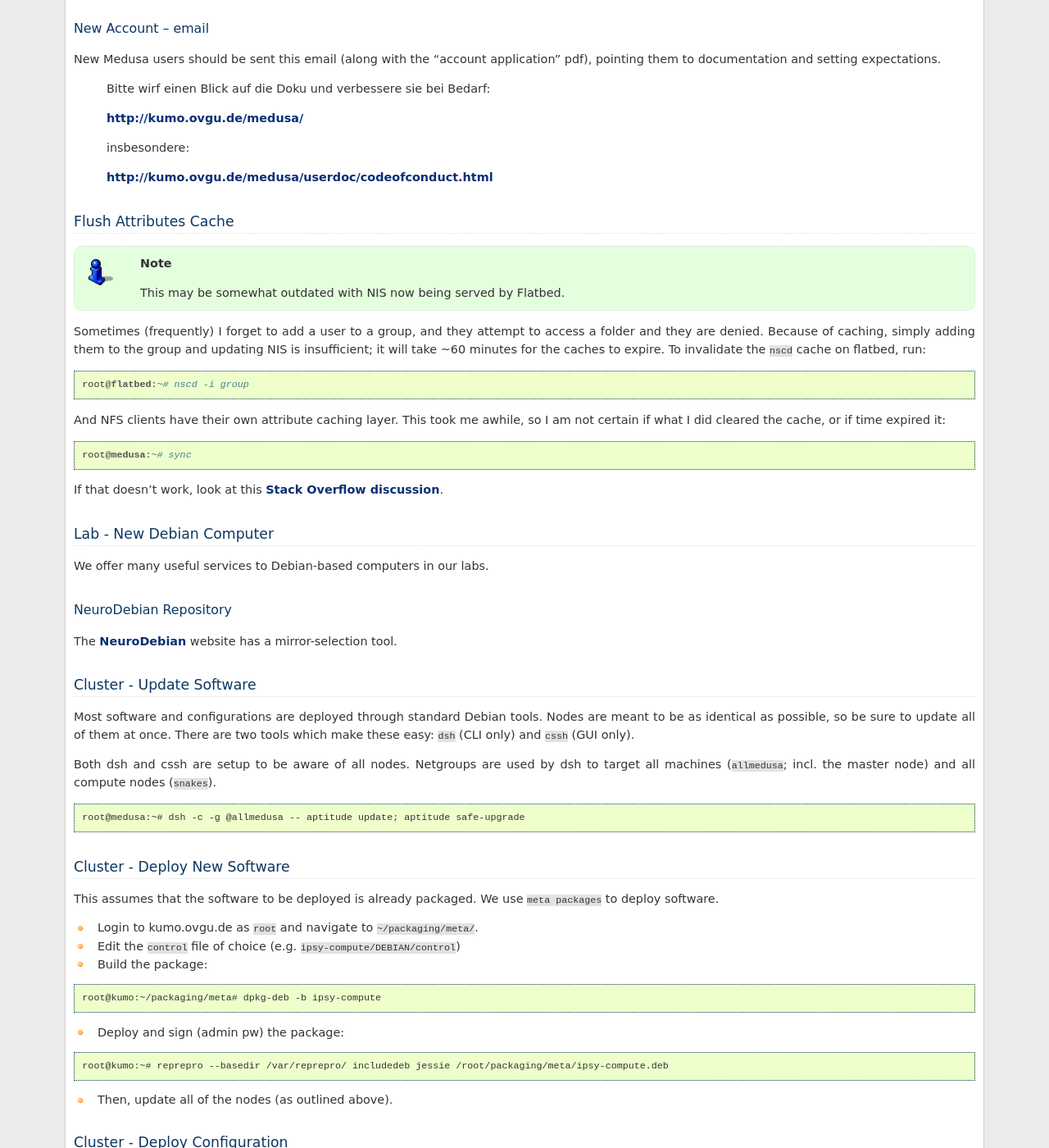
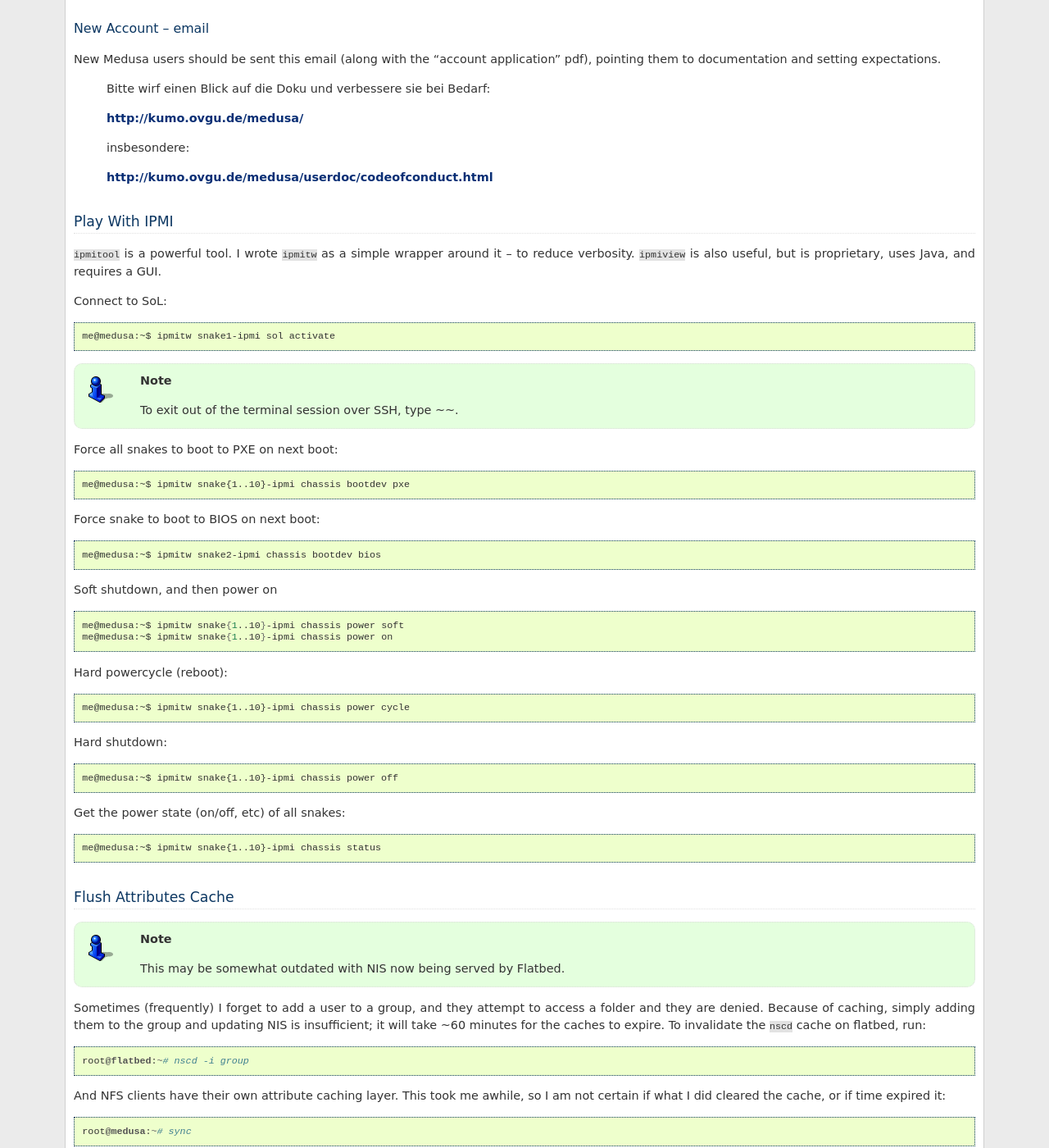
Before and after one commit to psychoinformatics-de/ipsy-docs, a Sphinx documentation site: the page built from source/internal/common_tasks.rst, in a window 1280 px wide and 1400 px high, scrolled down 1424 px. Shown: the whole window at 82% size. Built offline with Sphinx 7.4.7, drawn with Linux system fonts in a browser that asks for light colours; formulas are drawn with MathJax 3.

Commit message:
Update IPMI info

```diff
--- a/source/internal/common_tasks.rst
+++ b/source/internal/common_tasks.rst
@@ -81,6 +81,46 @@ pdf), pointing them to documentation and setting expectations.
     insbesondere:
 
     http://kumo.ovgu.de/medusa/userdoc/codeofconduct.html
+
+Play With IPMI
+==============
+
+``ipmitool`` is a powerful tool. I wrote ``ipmitw`` as a simple wrapper around
+it -- to reduce verbosity. ``ipmiview`` is also useful, but is proprietary,
+uses Java, and requires a GUI.
+
+Connect to SoL::
+
+  me@medusa:~$ ipmitw snake1-ipmi sol activate
+
+.. note:: To exit out of the terminal session over SSH, type ~~.
+
+Force all snakes to boot to PXE on next boot::
+
+  me@medusa:~$ ipmitw snake{1..10}-ipmi chassis bootdev pxe
+
+Force snake to boot to BIOS on next boot::
+
+  me@medusa:~$ ipmitw snake2-ipmi chassis bootdev bios
+
+Soft shutdown, and then power on
+
+.. code-block:: bash
+
+  me@medusa:~$ ipmitw snake{1..10}-ipmi chassis power soft
+  me@medusa:~$ ipmitw snake{1..10}-ipmi chassis power on
+
+Hard powercycle (reboot)::
+
+  me@medusa:~$ ipmitw snake{1..10}-ipmi chassis power cycle
+
+Hard shutdown::
+
+  me@medusa:~$ ipmitw snake{1..10}-ipmi chassis power off
+
+Get the power state (on/off, etc) of all snakes::
+
+  me@medusa:~$ ipmitw snake{1..10}-ipmi chassis status
 
 Flush Attributes Cache
 ======================
```
